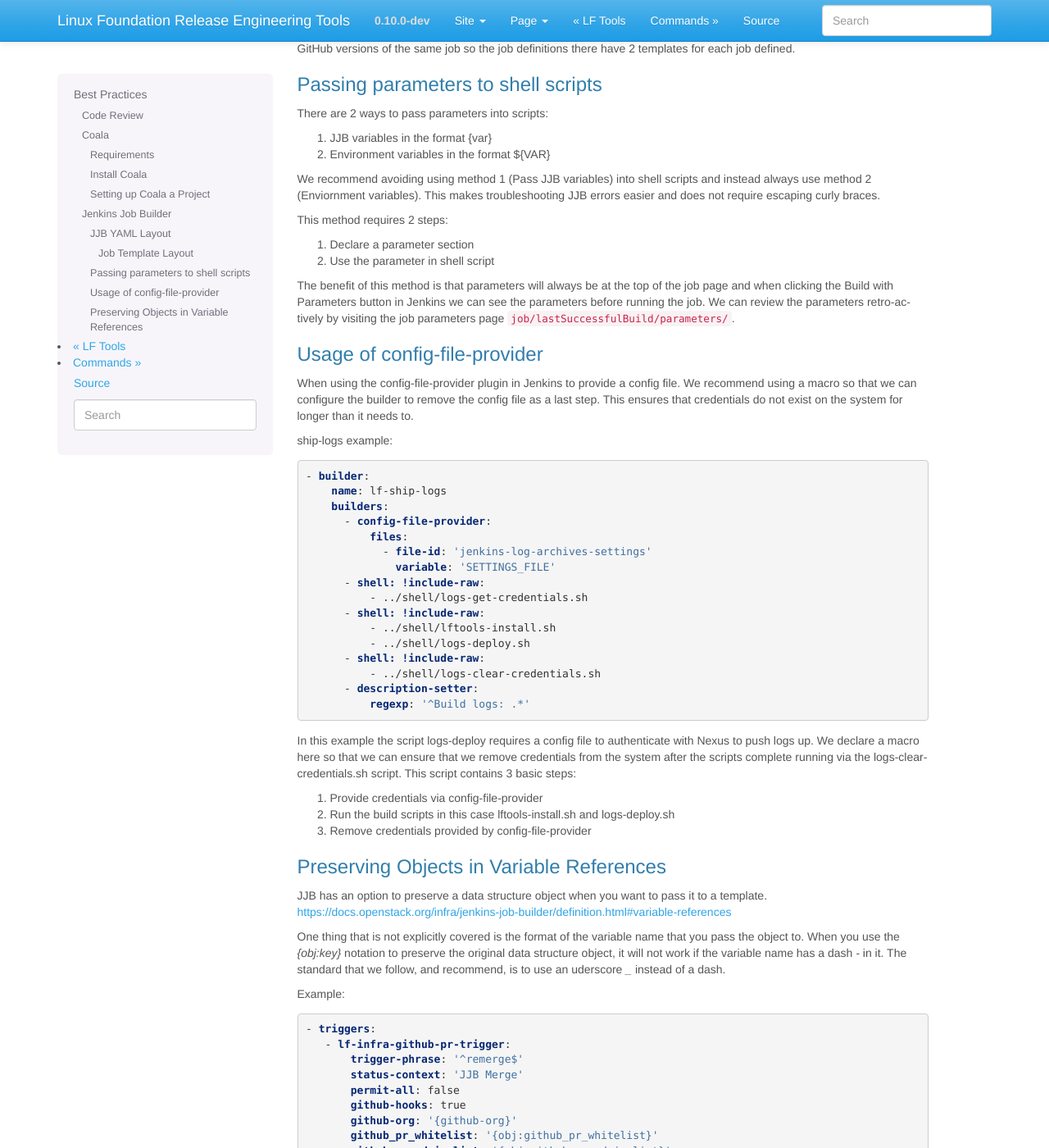
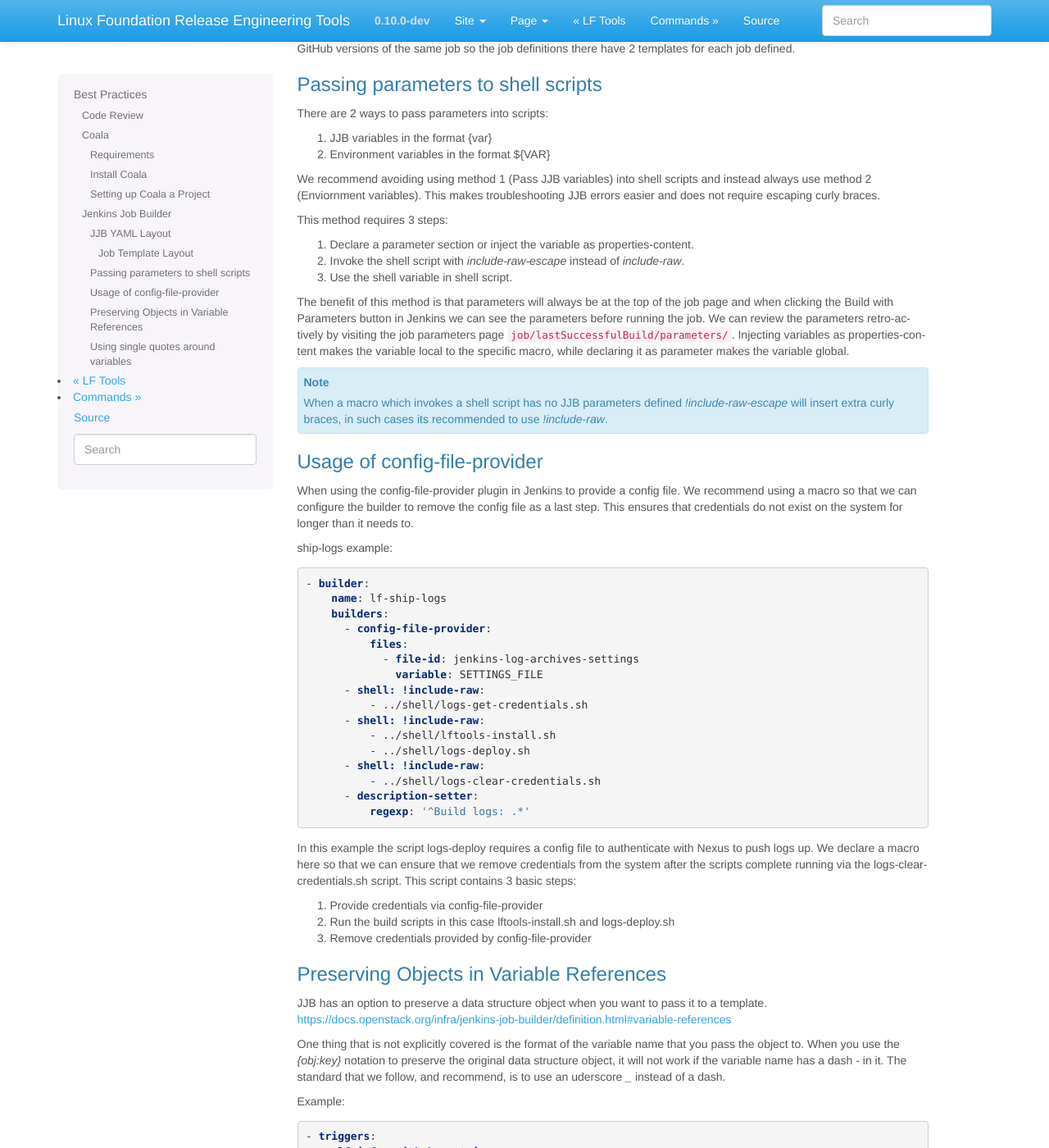
Before and after one commit to lfit/releng-lftools, a Sphinx documentation site: the page built from docs/best-practices.rst, in a window 1280 px wide and 1400 px high, scrolled down 2842 px. Shown: the whole window at 82% size. Built offline with Sphinx 7.4.7, drawn with Linux system fonts in a browser that asks for light colours; pages that are not in the unit, such as notebooks, are missing from menus; some of the changed text lies outside the part shown.

Commit message:
Update JJB best practices
Using single quotes around variables.

Update parameter passing section to avoid using `!include-raw`.

Also remove single quotes around examples where its not required.

Change-Id: I176c861a90fcea29c3fd77308287f241e9f26a6c
Signed-off-by: Anil Belur <abelur@linuxfoundation.org>

```diff
--- a/docs/best-practices.rst
+++ b/docs/best-practices.rst
@@ -210,16 +210,26 @@
 and instead always use method 2 (Enviornment variables). This makes
 troubleshooting JJB errors easier and does not require escaping curly braces.
 
-This method requires 2 steps:
+This method requires 3 steps:
 
-1) Declare a parameter section
-2) Use the parameter in shell script
+1) Declare a parameter section or inject the variable as properties-content.
+2) Invoke the shell script with `include-raw-escape` instead of `include-raw`.
+3) Use the shell variable in shell script.
+
 
 The benefit of this method is that parameters will always be at the top
 of the job page and when clicking the Build with Parameters button in Jenkins
 we can see the parameters before running the job. We can review the
 parameters retro-actively by visiting the job parameters page
-``job/lastSuccessfulBuild/parameters/``.
+``job/lastSuccessfulBuild/parameters/``. Injecting variables as
+properties-content makes the variable local to the specific macro, while
+declaring it as parameter makes the variable global.
+
+.. note::
+
+    When a macro which invokes a shell script has no JJB parameters defined
+    `!include-raw-escape` will insert extra curly braces, in such cases its
+    recommended to use `!include-raw`.
 
 Usage of config-file-provider
 -----------------------------
@@ -238,8 +248,8 @@
         builders:
           - config-file-provider:
               files:
-                - file-id: 'jenkins-log-archives-settings'
-                  variable: 'SETTINGS_FILE'
+                - file-id: jenkins-log-archives-settings
+                  variable: SETTINGS_FILE
           - shell: !include-raw:
               - ../shell/logs-get-credentials.sh
           - shell: !include-raw:
@@ -279,8 +289,8 @@
 
     - triggers:
        - lf-infra-github-pr-trigger:
-           trigger-phrase: '^remerge$'
-           status-context: 'JJB Merge'
+           trigger-phrase: ^remerge$
+           status-context: JJB Merge
            permit-all: false
            github-hooks: true
            github-org: '{github-org}'
@@ -289,3 +299,24 @@
 
 In the above example note the use of underscores in `github_pr_admin_list` and
 `github_pr_admin_list`.
+
+Using single quotes around variables
+------------------------------------
+
+Its recommended to use single quotes around JJB variables '{variable}-field'
+during variable substitution or when using a variable in a string field, in
+other cases its recommended to drop the single quotes.
+
+Example:
+
+.. code-block:: yaml
+
+    - builder:
+        name: lf-user-logs
+        builders:
+          - inject:
+              properties-content: |
+                  'HOME={user-home}'
+          - build-file:
+              settings: '{settings-file}'
+              file-version: '{file-version}'
```
